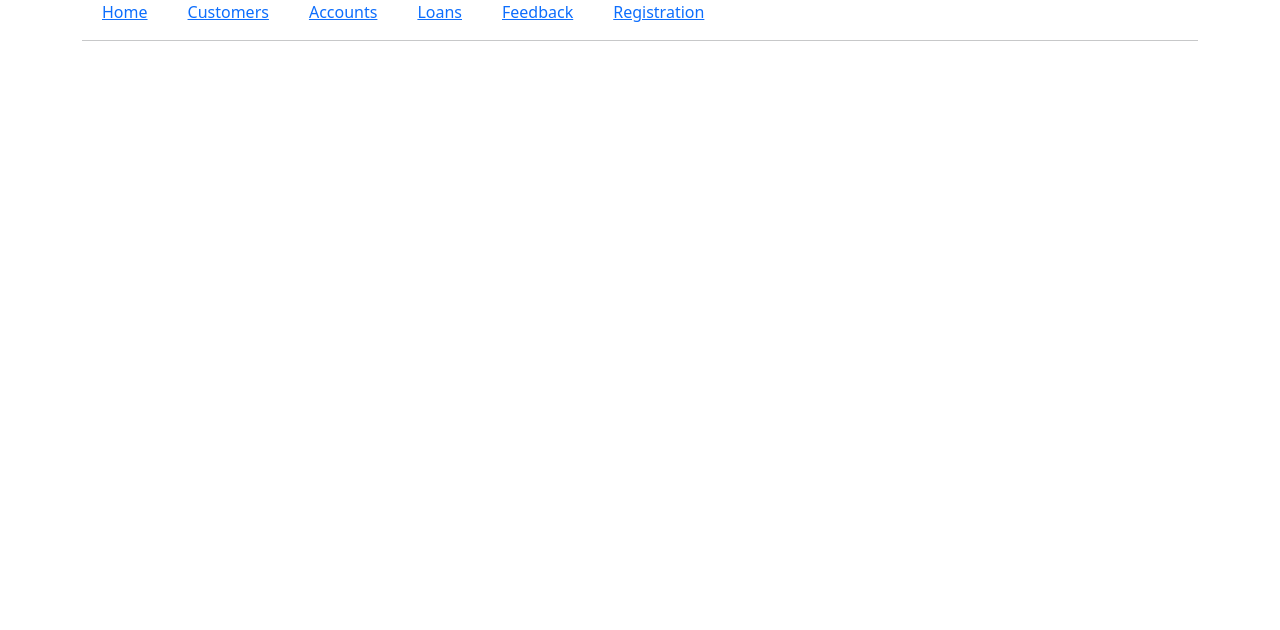
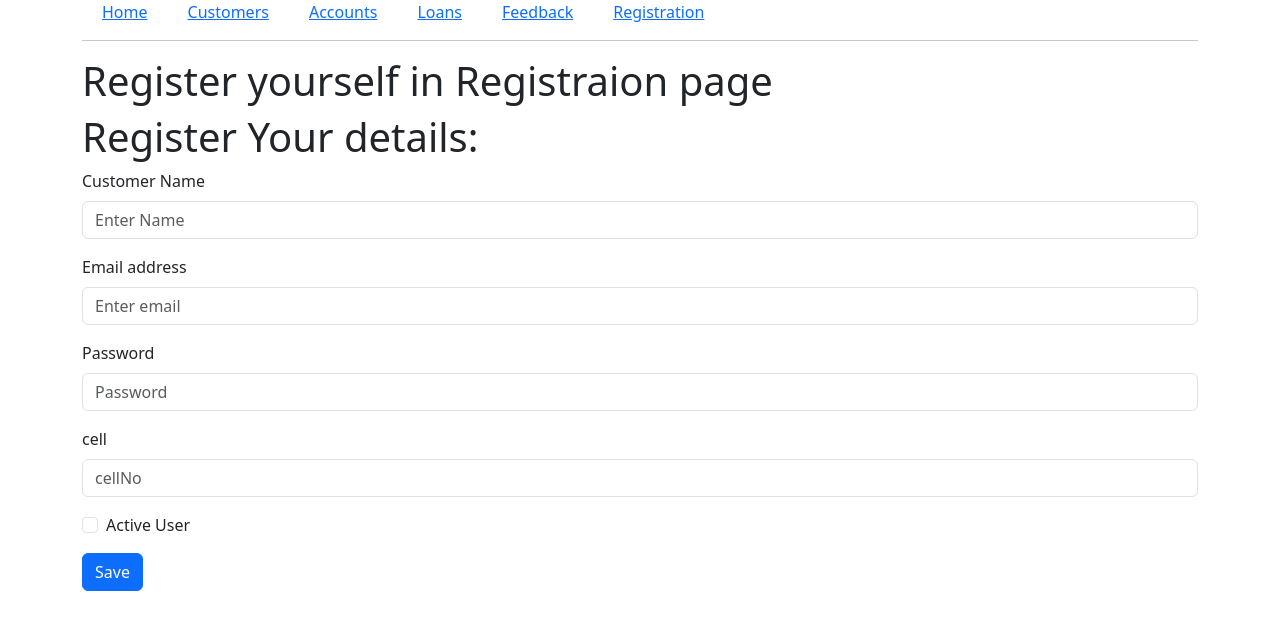
Before and after one commit to vijayanagalakshmi/react-client-web, a React (Create React App) app: page /customer/edit/1 in a window 1280 px wide. Shown: the top 630 px of the page. Built offline with nearby package versions, Linux system fonts and the light colour scheme; no server answers.

Commit message:
delete and edit operations

```diff
--- a/src/App.js
+++ b/src/App.js
@@ -40,7 +40,7 @@ function App() {
             <Route path='/loans' element={<LoansPage/>} />
             <Route path='/feedback' element={<FeedbackPage/>} />
             <Route path='/Registration' element={<Registration/>} />
-
+            <Route path='/customer/edit/:id' element={<Registration/>} />
 
           </Routes>
           </header>
--- a/src/pages/CustomersWithReducer.js
+++ b/src/pages/CustomersWithReducer.js
@@ -1,15 +1,10 @@
-
-import React, { useEffect, useReducer } from 'react'
-
+import React, { useEffect, useReducer } from 'react';
 import axios from 'axios';
 import { Link } from 'react-router-dom';
+import { Col, Container, Row } from 'react-bootstrap'
 import NameWrapper from '../utils/NameWrapper';
 import NameComponent from './NameComponent'
-
-// action.types
-// 1. FETCH_REQUESTED
-// 2. FETCH_SUCCESS
-// 3. FETCH_FAILED
+import Button from 'react-bootstrap/esm/Button';
 
 const NamedWrapper = NameWrapper(NameComponent);
 const reducer = (state, action) => {
@@ -24,10 +19,6 @@ const reducer = (state, action) => {
             return state;
     }
 }
-
-
-
-
 function CustomersWithReducer() {
     // const [customers, setCustomers] = useState([]);
     const [{ loading, error, customers }, dispatch] = useReducer(reducer, {
@@ -50,56 +41,64 @@ const reducer = (state, action) => {
             }
         }
         fetchCustomers();
-    }, []);
+    }, [customers]);
+
     console.log("Customers", customers);
 
-    // const DeleteCustomer= async ()=>{
-    //     const d = await axios.delete(`/api/customer/${id}`);
-    //     console.log('customer deleted', d);
-
-    //  }
-    const deleteCustomer = ({ customer }) => {
-        const d = async () => {
+    const deleteCustomer = async (id) => {
     try {
+            console.log('deleting record id!', id);
             // Make a DELETE request to the server's delete endpoint
-                await axios.delete(`/customer/${customer._id}`);
+            const d = await axios.delete(`/api/customer/${id}`);
             console.log('Record deleted successfully!', d);
 
         } catch (error) {
             console.error(error);
         }
     }
-    }
-
 
     return (
         <div>
             <h1>List of Customers</h1>
             <ul>
                 {
-                    customers.map(customer => (
+                    customers.map(customer => {
+                        return (
+                            <Container>
+                                <Row>
+                                    <Col>
+                                        <li key={customer._id}>
+                                            <Link to={`/customer/${customer._id}`} className='link-decoration'>{customer.cName}</Link>
+                                        </li>
+                                    </Col>
+                                    <Col>
                                         <div>
-                            <li key={customer._id}>
-                                <Link to={`/customer/${customer._id}`}>{customer.cName}</Link>
-                            </li>
-                            <button onClick={deleteCustomer({ customer })}>Delete</button>
+                                            Details:
+                                            <NamedWrapper name={customer.cName} />
+                                        </div>
+                                    </Col>
+                                    <Col>
+                                        <Link to={`/customer/edit/${customer._id}`} className="btn btn-outline-primary btn-sm link-decoration" >Edit</Link>
+                                    </Col>
+                                    <Col>
+                                        <Button variant="basic" type="button" className="btn btn-outline-dark btn-sm" onClick={e => deleteCustomer(customer._id)}>
+                                            <span className="glyphicon glyphicon-trash"></span> Delete
+                                        </Button>
+                                    </Col>
+                                    <Col md={6}>
+                                    </Col>
+                                </Row>
+                            </Container>
 
-                            <span style={{ "padding": "10px" }}></span>
-
-                            <button>Update</button>
-                            <div>
-                                Details: <NamedWrapper name={customer.cName} />
-                            </div>
-
-                        </div>
-                    ))
+                        )
+                    })
                 }
                     </ul>
         </div>
     );
 }
 
-export default  CustomersWithReducer;
+export default CustomersWithReducer;
 
 
 
--- a/src/pages/Registration.js
+++ b/src/pages/Registration.js
@@ -1,7 +1,28 @@
 import Button from 'react-bootstrap/Button';
 import Form from 'react-bootstrap/Form';
 import User from '../model/User.js';
-import axios  from 'axios';
+import axios from 'axios';
+import { useEffect, useReducer } from 'react';
+import { useParams } from 'react-router-dom';
+
+const Heading = (props) => {
+  const { name } = props; // Desctructing
+  return (
+    <h1>Register yourself in {name} page</h1>
+  )
+}
+const reducer = (state, action) => {
+  switch (action.type) {
+    case 'CUST_FETCH_REQUEST':
+      return { ...state, loading: true }
+    case 'CUST_FETCH_SUCCESS':
+      return { ...state, loading: false, customer: action.payload };
+    case 'CUST_FETCH_FAIL':
+      return { ...state, loading: false, error: action.payload }
+    default:
+      return state;
+  }
+}
 
 function Registration() {
 
@@ -17,7 +38,6 @@ function Registration() {
     return User;
   }
 } */
-
   /*const formActionEvent = async (e) =>{
    try{
      await axios.post('/api/---',{
@@ -25,7 +45,6 @@ function Registration() {
        email : User.email,
        password : User.password,
        isActiveUser : User.isActiveUser
-
      });
    }
    catch(err){
@@ -36,51 +55,112 @@ function Registration() {
   }*/
 
 
+  const params = useParams();
+  const { id } = params;
+
+  const [{ loading, error, customer }, dispatch] = useReducer(reducer, {
+    loading: true,
+    error: '',
+    customer: {}
+  });
+
+  useEffect(() => {
+    //1. dispatch('init-request')
+    //axios get call to fetch the customer
+    //2. dispatch('fetch-success')
+
+    //3. dispatch('fetch-failed')
+    const fetchCustomer = async function () {
+      try {
+        dispatch({ type: 'CUST_FETCH_REQUEST', loading: true });
+        const result = await axios.get(`/api/customer/${id}`);
+        console.log('result here', result);
+        dispatch({ type: 'CUST_FETCH_SUCCESS', loading: false, payload: result.data });
+      } catch (err) {
+        dispatch({ type: 'CUST_FETCH_FAILED', loading: false, payload: err.message })
+      }
+    }
+    fetchCustomer();
+  }, [])
+
+  const editCustomer = async (e) => {
+    e.preventDefault();
+    console.log('editCustomer => Customer: ', customer);
+
+    await axios.put(`/api/customer/${customer._id}`, {
+      name: customer.cName,
+      email: customer.email,
+      password: customer.password,
+      isActiveUser: customer.isActiveUser
+    }).then((response) => {
+      console.log(response);
+    }).catch((error) => {
+      console.log(error);
+    });
+  }
+
+
 const submitHandler = async (e) => {
   e.preventDefault();
-    console.log('submitHandler=> User:' , User);
-     const u = await axios.post('/api/customer/create',
-     {
-      cName: User.cName,
-      email:User.email,
-      cellNo: User.cellNo
+  console.log('submitHandler=> User:', User);
+  await axios.post('/api/customer/create', {
+    name: customer.cName,
+    email: customer.email,
+    password: customer.password,
+    isActiveUser: customer.isActiveUser
+  }).then((response) => {
+    console.log(response);
+  }).catch((error) => {
+    console.log(error);
+  });
 
-     });
-     console.log("new user", u);
 }
 return (
-    <Form onSubmit ={submitHandler}>
+  <div>
+    <Heading name='Registraion' />
+    <Form onSubmit={submitHandler}>
       <h1>Register Your details:</h1>
       <Form.Group className="mb-3" controlId="cName" >
         <Form.Label>Customer Name</Form.Label>
-        <Form.Control type="text" placeholder="Name"  onBlur={e => User.cName = e.target.value}/>
+        <Form.Control type="text" defaultValue={customer.cName} placeholder="Enter Name" onBlur={e => User.cName = e.target.value} />
       </Form.Group>
 
       <Form.Group className="mb-3" controlId="Email">
         <Form.Label>Email address</Form.Label>
-        <Form.Control type="email" placeholder="Enter email"  onBlur={e => User.email = e.target.value}/>
+        <Form.Control type="email" defaultValue={customer.email} placeholder="Enter email" onBlur={e => User.email = e.target.value} />
       </Form.Group>
 
 
       <Form.Group className="mb-3" controlId="Password">
         <Form.Label>Password</Form.Label>
-        <Form.Control type="password" placeholder="Password"  onBlur={e => User.password = e.target.value}/>
+        <Form.Control type="password" defaultValue={customer.password} placeholder="Password" onBlur={e => User.password = e.target.value} />
       </Form.Group>
 
       <Form.Group className="mb-3" controlId="cellNo">
         <Form.Label>cell</Form.Label>
-        <Form.Control type="number" placeholder="cellNo"  onBlur={e => User.cellNo = e.target.value}/>
+        <Form.Control type="number" defaultValue={customer.cellNo} placeholder="cellNo" onBlur={e => User.cellNo = e.target.value} />
       </Form.Group>
 
 
 
       <Form.Group className="mb-3" controlId="ActiveUser">
-        <Form.Check type="checkbox" label="Active User"  onBlur={e => User.isActiveUser = !User.isActiveUser}/>
+        <Form.Check type="checkbox" label="Active User" onBlur={e => User.isActiveUser = !User.isActiveUser} />
       </Form.Group>
+      {
+        customer.cName ?
+          (
+            <Button variant="primary" type="button" onClick={editCustomer}>
+              Update
+            </Button>
+          )
+          : (
             <Button variant="primary" type="submit">
-        Submit
+              Save
             </Button>
+          )
+      }
     </Form>
+    </div>
     );
 }
 
```
Lines whose indentation alone changed are shown as unchanged.
